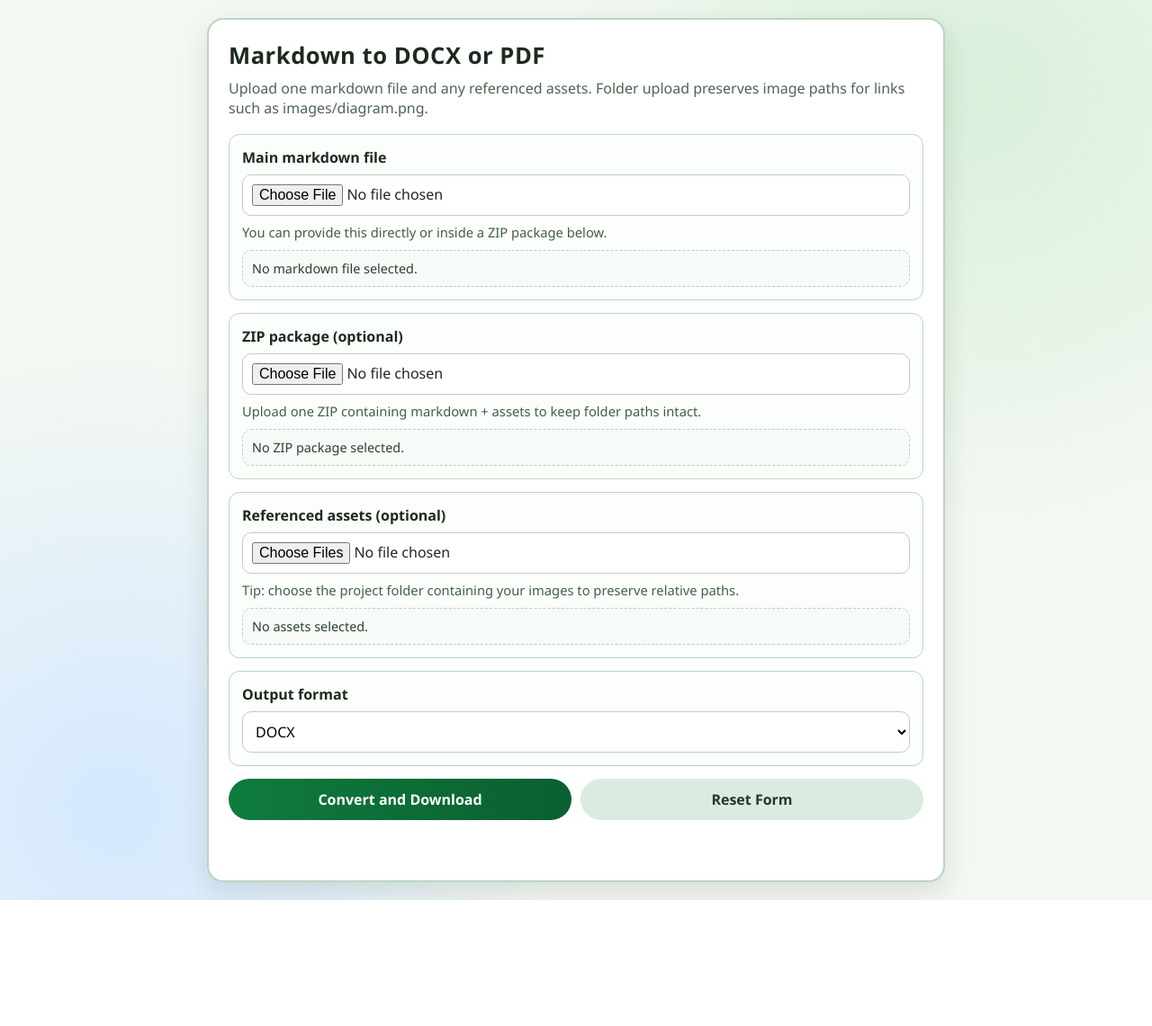
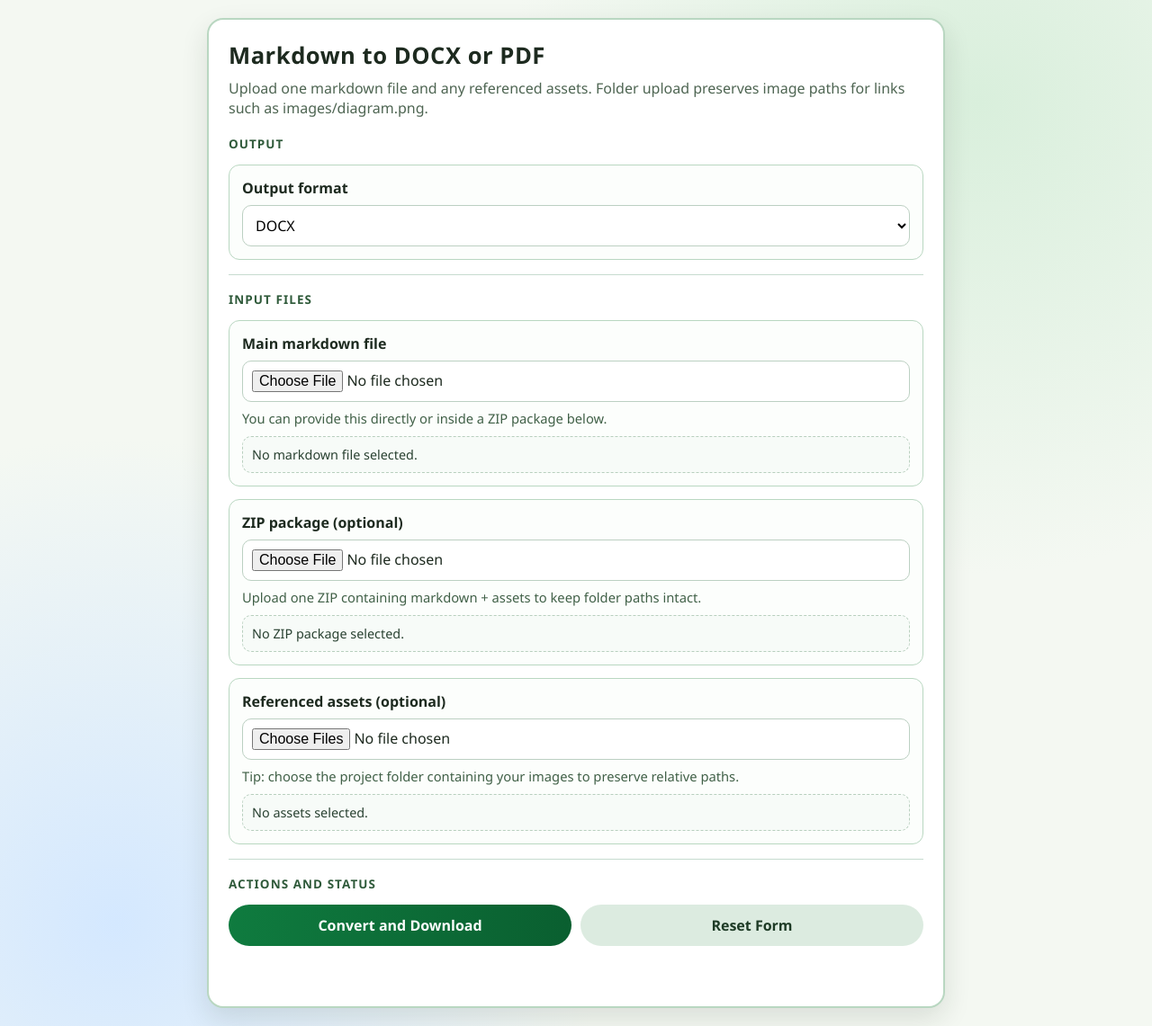
Before and after one commit to MeanTimeCyber/markdown-convert-app, a FastAPI app: page / in a window 1280 px wide. Shown: the whole page at 90% size. Before the commit the page ends 1001 px from the top, so only its background shows below. Run offline with FastAPI, Linux system fonts and the light colour scheme; some libraries are stand-ins or nearby versions.

Commit message:
feat: add configurable DOCX template support and zip-only upload fixes

```diff
--- a/app/main.py
+++ b/app/main.py
@@ -18,6 +18,12 @@ app = FastAPI(title="Markdown Convert", version="0.1.0")
 register_security_middleware(app)
 app.include_router(router)
 
+# Load and validate template file if configured
+try:
+    app.state.template_file = config.get_template_file()
+except (FileNotFoundError, ValueError) as e:
+    raise RuntimeError(f"Template file configuration error: {e}") from e
+
 # Re-export shared helpers/constants to keep external imports stable.
 RATE_LIMIT_MAX_REQUESTS = config.RATE_LIMIT_MAX_REQUESTS
 _rate_limit_store = security_middleware._rate_limit_store
--- a/app/routes/convert.py
+++ b/app/routes/convert.py
@@ -28,29 +28,55 @@ templates = Jinja2Templates(directory="app/templates")
 @router.get("/", response_class=HTMLResponse)
 async def index(request: Request) -> HTMLResponse:
     """Render the upload page."""
-    return templates.TemplateResponse("index.html", {"request": request})
+    template_available = request.app.state.template_file is not None
+    return templates.TemplateResponse("index.html", {"request": request, "template_available": template_available})
 
 
 @router.post("/convert")
 async def convert(
+    request: Request,
     output_format: str = Form(...),
     main_file: UploadFile | None = File(default=None),
     project_zip: UploadFile | None = File(default=None),
     assets: list[UploadFile] = File(default_factory=list),
+    use_template: str = Form(default="on"),
 ):
-    """Handle upload validation, markdown conversion, and output file response."""
+    """Handle upload validation, markdown conversion, and output file response.
+
+    If template is configured and use_template checkbox is checked, and output is DOCX,
+    apply the template to pandoc via --reference-doc.
+    """
     output_format = output_format.lower().strip()
     if output_format not in ALLOWED_OUTPUTS:
         raise HTTPException(status_code=400, detail="Output format must be docx or pdf.")
 
+    # Browsers may submit empty file parts for unselected file inputs.
+    # Normalize those to None so ZIP-only uploads don't trip markdown validation.
+    main_filename = (main_file.filename or "").strip() if main_file else ""
+    zip_filename = (project_zip.filename or "").strip() if project_zip else ""
+
+    # Some clients send a placeholder main file called upload.bin when nothing is selected.
+    if main_filename == "upload.bin" and zip_filename:
+        main_file = None
+    if not main_file or not main_filename:
+        main_file = None
+    if not project_zip or not (project_zip.filename or "").strip():
+        project_zip = None
+
     temp_dir = Path(tempfile.mkdtemp(prefix="md-convert-"))
     total_written = 0
+    template_path: Path | None = None
+    should_use_template = use_template.lower() in {"on", "true", "1", "yes"}
+
+    # Use pre-configured template if available and user has enabled it
+    if should_use_template and request.app.state.template_file:
+        template_path = request.app.state.template_file
 
     try:
         if not main_file and not project_zip:
             raise HTTPException(
                 status_code=400,
-                detail="Upload either a markdown file or a ZIP package.",
+                detail="Provide a markdown file directly, or provide a ZIP containing one.",
             )
 
         if project_zip:
@@ -101,7 +127,7 @@ async def convert(
         output_name = f"{main_path.stem}.{output_format}"
         output_path = temp_dir / output_name
 
-        command = build_pandoc_command(main_rel, output_name, output_format)
+        command = build_pandoc_command(main_rel, output_name, output_format, template_path)
         result = run_pandoc(command, temp_dir)
 
         if result.returncode != 0 or not output_path.exists():
--- a/app/templates/index.html
+++ b/app/templates/index.html
@@ -54,6 +54,21 @@
     form {
       display: grid;
       gap: 14px;
+    }
+
+    .section-head {
+      margin: 2px 0 0;
+      font-size: 0.84rem;
+      font-weight: 800;
+      letter-spacing: 0.08em;
+      text-transform: uppercase;
+      color: #2f5a3a;
+    }
+
+    .section-separator {
+      border: 0;
+      border-top: 1px solid #c6dbcf;
+      margin: 2px 0;
     }
 
     .field {
@@ -151,12 +166,31 @@
     <p>Upload one markdown file and any referenced assets. Folder upload preserves image paths for links such as images/diagram.png.</p>
 
     <form id="convertForm" action="/convert" method="post" enctype="multipart/form-data">
+      <div class="section-head">Output</div>
+      <div class="field">
+        <label for="output_format">Output format</label>
+        <select id="output_format" name="output_format" required>
+          <option value="docx">DOCX</option>
+          <option value="pdf">PDF</option>
+        </select>
+      </div>
+
+      <hr class="section-separator" />
+      <div class="section-head">Input Files</div>
+
       <div class="field">
         <label for="main_file">Main markdown file</label>
         <input id="main_file" name="main_file" type="file" accept=".md,.markdown,.mdown,text/markdown" />
         <div class="hint">You can provide this directly or inside a ZIP package below.</div>
         <div class="file-summary" id="mainSummary">No markdown file selected.</div>
       </div>
+
+      {% if template_available %}
+      <div class="field" style="display: flex; align-items: center; gap: 10px; padding: 10px; border: 1px solid var(--border); border-radius: 12px; background: #fcfefc;">
+        <input id="use_template" name="use_template" type="checkbox" checked style="width: auto; cursor: pointer;" />
+        <label for="use_template" style="margin: 0; font-weight: 600;">Use template styles</label>
+      </div>
+      {% endif %}
 
       <div class="field">
         <label for="project_zip">ZIP package (optional)</label>
@@ -172,13 +206,8 @@
         <div class="file-summary" id="assetsSummary">No assets selected.</div>
       </div>
 
-      <div class="field">
-        <label for="output_format">Output format</label>
-        <select id="output_format" name="output_format" required>
-          <option value="docx">DOCX</option>
-          <option value="pdf">PDF</option>
-        </select>
-      </div>
+      <hr class="section-separator" />
+      <div class="section-head">Actions and Status</div>
 
       <div class="actions">
         <button type="submit">Convert and Download</button>
```
Also changed, not shown: app/config.py (+23 -0 lines), app/services/conversion.py (+7 -2 lines), tests/test_app.py (+114 -0 lines), README.md, 1 other file.
